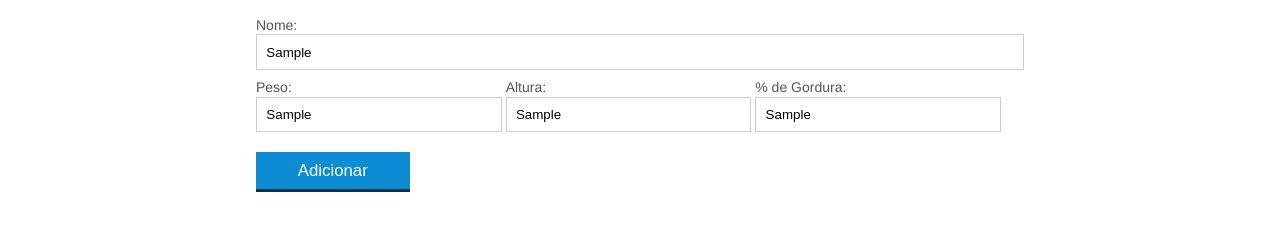
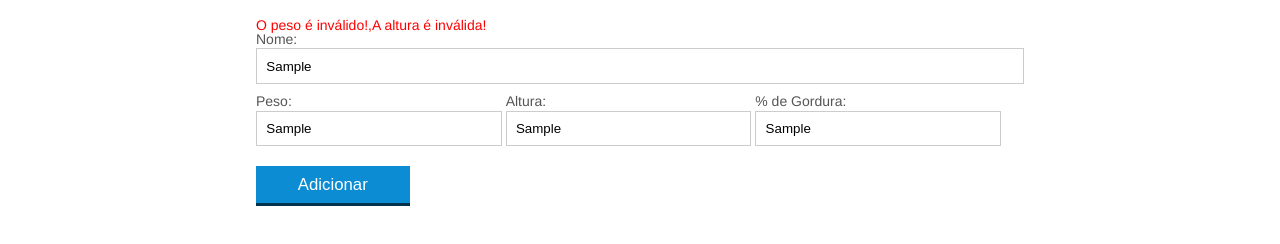
Before and after one commit to alexandrejs777/AluraNutricao, a plain HTML site: page index.html in a window 1280 px wide. Both pictures are taken after typing "Sample", "Sample", "Sample", "Sample" into the empty fields and a click on the button "Adicionar". Shown: the part 438-682 px from the top of the page. Drawn offline with Linux system fonts and the light colour scheme.

Commit message:
Exibindo mensagens de erro

```diff
--- a/css/index.css
+++ b/css/index.css
@@ -137,3 +137,7 @@ button[disabled=disabled], button:disabled {
 	color: white;
 	background-color: lightcoral;
 }
+
+#mensagem-erro {
+	color: red;
+}
--- a/index.html
+++ b/index.html
@@ -76,6 +76,7 @@
 
 			<section class="container">
 				<h2 id="titulo-form">Adicionar novo paciente</h2>
+				<span id="mensagem-erro"></span>
 				<form id="form-adiciona">
 					<div>
 						<label for="nome">Nome:</label>
--- a/js/form.js
+++ b/js/form.js
@@ -15,8 +15,11 @@ botaoAdicionar.addEventListener('click', function () {
     // Cria uma nova linha na tabela com os dados do formulário do paciente
     var pacienteTr = montaTr(paciente);
 
-    if (!validaPaciente(paciente)){
-        console.log("Paciente inválido!");
+    var erros = validaPaciente(paciente);
+
+    if (erros.length > 0){
+        var mensagemErro = document.querySelector("#mensagem-erro");
+        mensagemErro.textContent = erros;
         return;
     }
 
@@ -68,9 +71,12 @@ function montaTd(dado, classe){
 }
 
 function validaPaciente(paciente){
-    if (validaPeso(paciente.peso)){
-        return true;
-    } else {
-        return false;
-    }
+
+    var erros = [];
+
+    if (!validaPeso(paciente.peso)) erros.push("O peso é inválido!");
+
+    if (!validaAltura(paciente.altura)) erros.push("A altura é inválida!");
+
+    return erros;
 }
```
